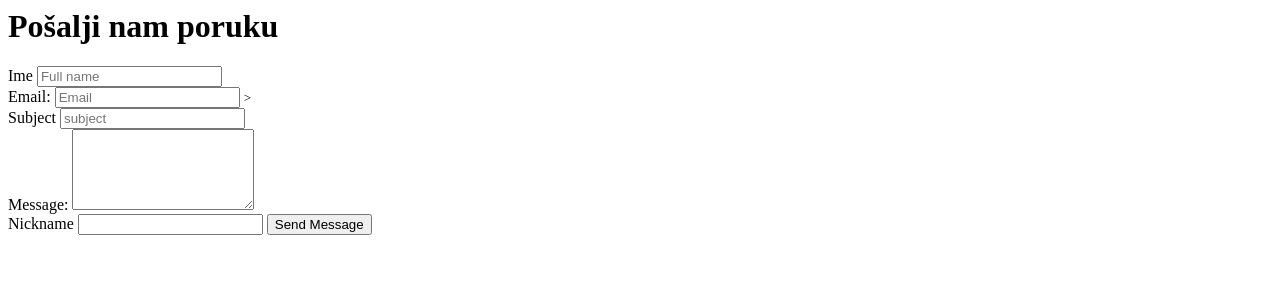
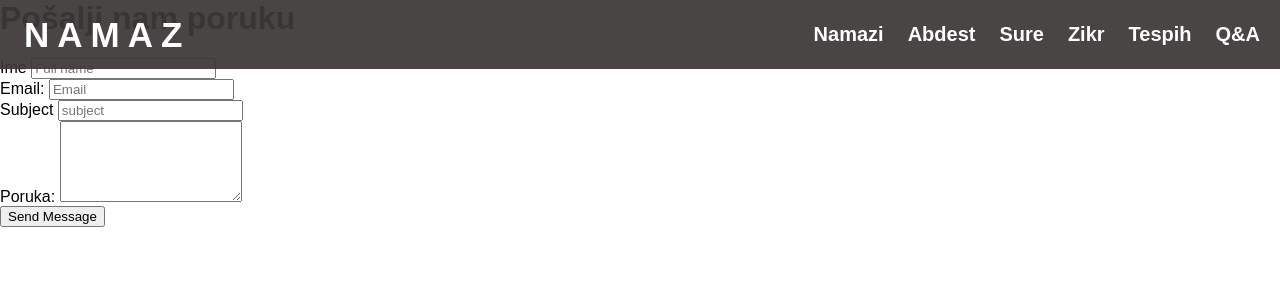
Before and after one commit to H4S0/Islam-in-motion, a PHP site: page /qa/inc/get.php in a window 1280 px wide. Shown: the top 300 px of the page. Run offline with PHP 8.4, Linux system fonts and the light colour scheme.

Commit message:
Update get.php

```diff
--- a/qa/inc/get.php
+++ b/qa/inc/get.php
@@ -3,6 +3,34 @@
         <?= $message ?>
     </div>
 <?php endif ?>
+<link rel="stylesheet"  href="/style.css">
+
+<div id="topnav" class="navbar">
+  <a href="#" class="logo">
+    <span>N</span><span>A</span><span>M</span><span>A</span><span>Z</span>
+  </a>
+  <div class="navbar-right menu">
+    <a data-translate="namaz-naslov" class="tekstnavbar" href="#namaz">
+      Namazi
+    </a>
+    <a href="#abdest" id="abdest-naslov">Abdest</a>
+    <a data-translate="sure-naslov" class="tekstnavbar" href="#sure">
+      Sure
+    </a>
+    <a class="tekstnavbar" data-translate="zikr-naslov" href="#zikr">
+      Zikr
+    </a>
+  <a class="tekstnavbar" href="/tespih.html" data-translate="tespih-naslov">Tespih</a>
+    <a href="/qa/inc/get.php" data-translate="qa">Q&A</a>
+  </div>
+  <div class="navbar-right">
+    <a href="javascript:void(0);" class="icon" onclick="showMenu()">
+      <i style="
+      margin-top: -2rem;
+      " class="fa fa-bars"></i>
+    </a>
+  </div>
+</div>
 
 <form action="index.php" method="post">
     <header>
@@ -18,7 +46,7 @@
     <div>
         <label for="email">Email:</label>
         <input type="email" name="email" id="email" value="<?=$inputs['email']?? '' ?>" placeholder="Email">
-        <small>><?= $errors['email']?? '' ?></small>
+        <small><?= $errors['email']?? '' ?></small>
     </div>
 
     <div>
@@ -28,14 +56,9 @@
     </div>
 
     <div>
-        <label for="message">Message:</label>
+        <label for="message">Poruka:</label>
         <textarea id="message" name="message" rows="5"><?= $inputs['message'] ?? '' ?></textarea>
         <small><?= $errors['message'] ?? '' ?></small>
     </div>
-
-    <label for="nickname" aria-hidden="true" class="user-cannot-see"> Nickname
-        <input type="text" name="nickname" id="nickname" class="user-cannot-see" tabindex="-1" autocomplete="off">
-    </label>
-
     <button type="submit">Send Message</button>
 </form>
```
